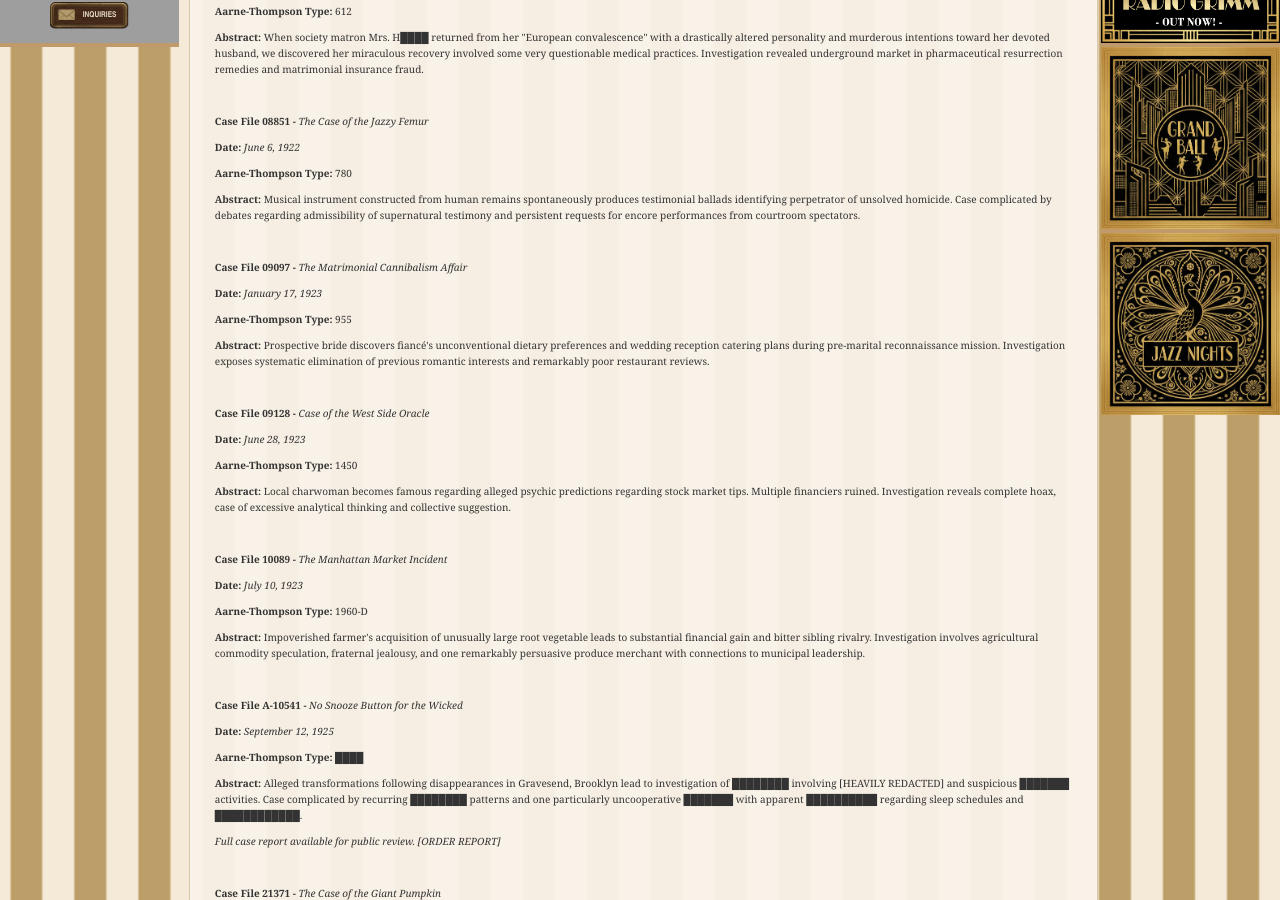
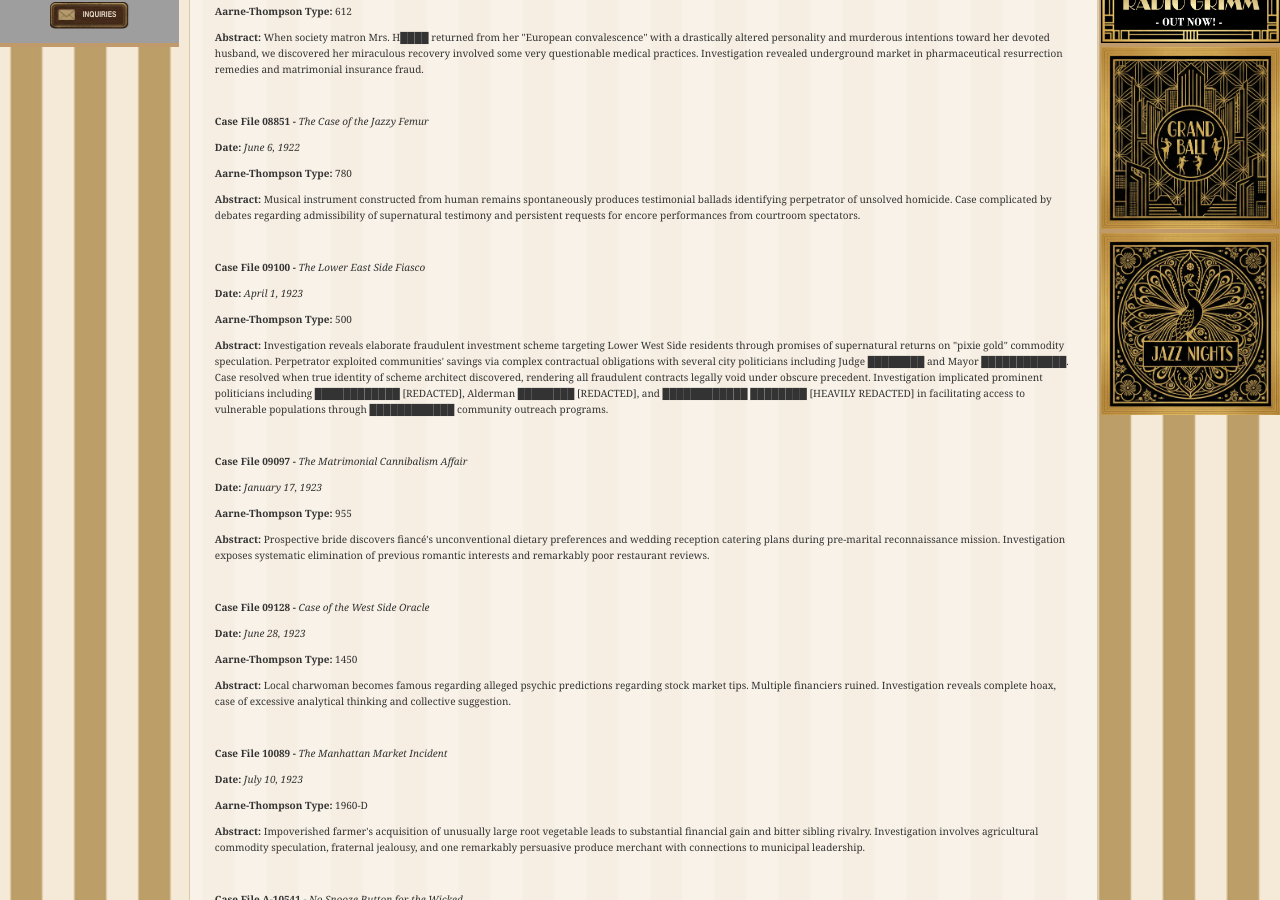
Before and after one commit to johnhopes-collab/grimmsdetectiveagency, a Jekyll site: the page built from casefiles.html, in a window 1280 px wide and 900 px high, scrolled down 820 px. Built offline with Jekyll 4.4.1, drawn with Linux system fonts in a browser that asks for light colours; grey boxes are pictures that could not be loaded.

Commit message:
Update casefiles.html

```diff
--- a/casefiles.html
+++ b/casefiles.html
@@ -16,6 +16,12 @@ title: Case Files
 <p><b>Date: </b><i>June 6, 1922</i></p>
 <p><b>Aarne-Thompson Type: </b>780</p>
 <p> <b>Abstract: </b> Musical instrument constructed from human remains spontaneously produces testimonial ballads identifying perpetrator of unsolved homicide. Case complicated by debates regarding admissibility of supernatural testimony and persistent requests for encore performances from courtroom spectators. </p>
+<br>
+
+<p><b>Case File 09100 -</b><i> The Lower East Side Fiasco </i></p>
+<p><b>Date: </b><i>April 1, 1923</i></p>
+<p><b>Aarne-Thompson Type: </b>500</p>
+<p> <b>Abstract: </b> Investigation reveals elaborate fraudulent investment scheme targeting Lower West Side residents through promises of supernatural returns on "pixie gold" commodity speculation. Perpetrator exploited communities' savings via complex contractual obligations with several city politicians including Judge ████████ and Mayor ████████████. Case resolved when true identity of scheme architect discovered, rendering all fraudulent contracts legally void under obscure precedent. Investigation implicated prominent politicians including ████████████ [REDACTED], Alderman ████████ [REDACTED], and ████████████ ████████ [HEAVILY REDACTED] in facilitating access to vulnerable populations through ████████████ community outreach programs.</p>
 <br>
 
 <p><b>Case File 09097 -</b><i> The Matrimonial Cannibalism Affair </i></p>
```
